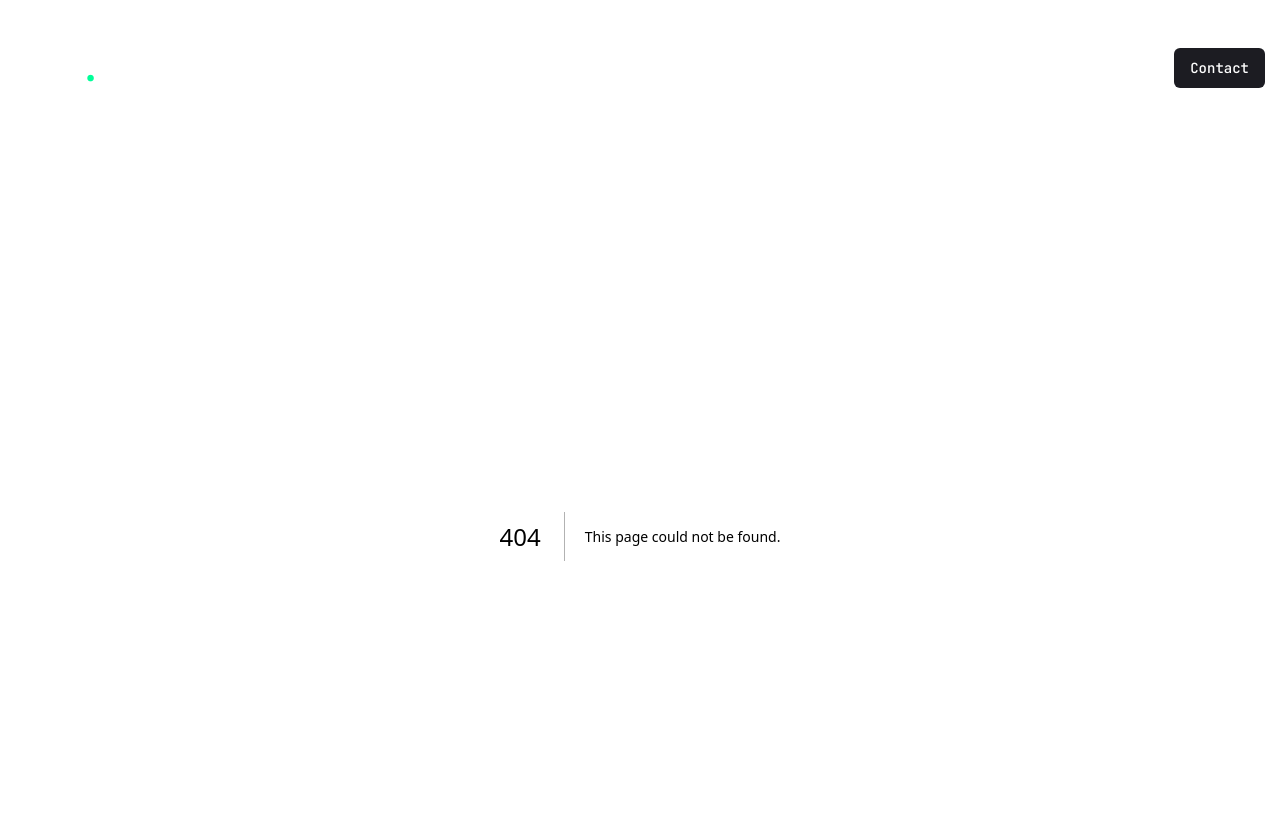
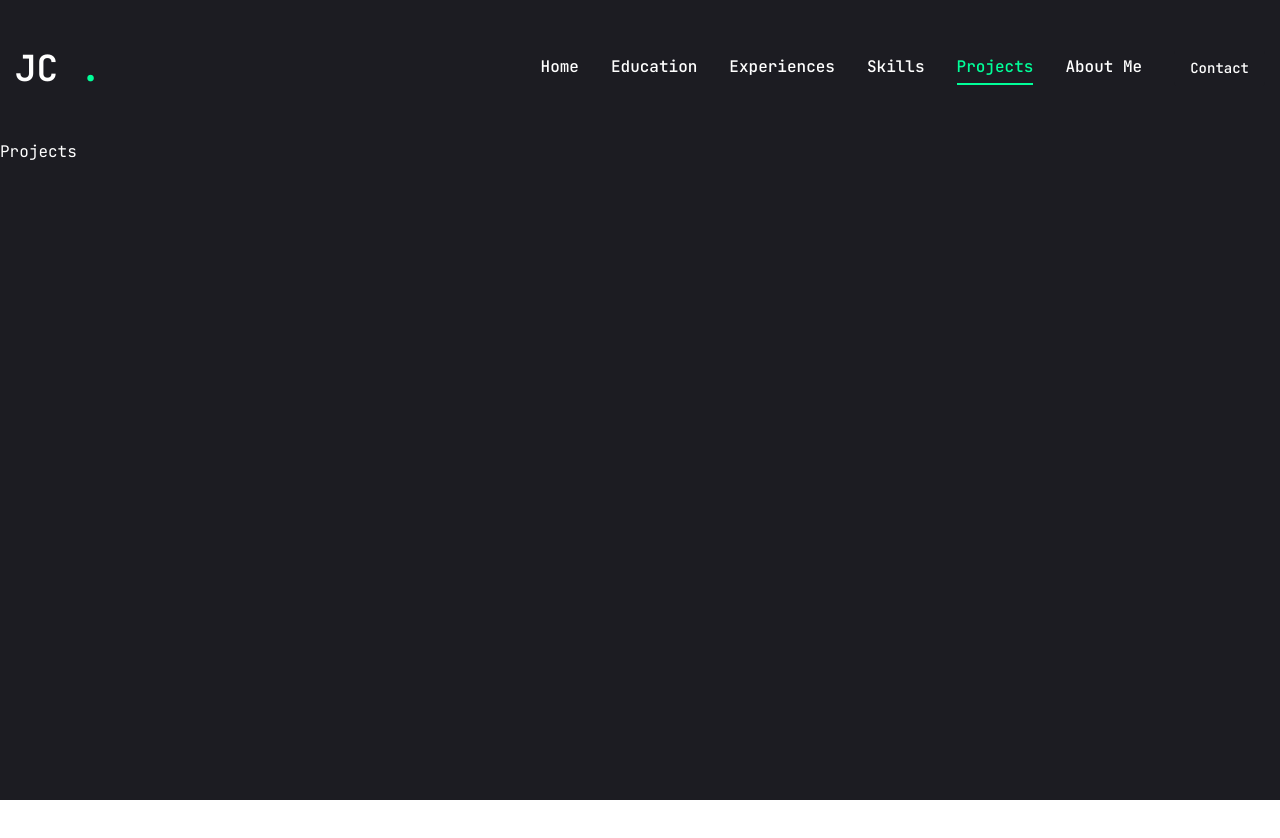
Before and after one commit to JeffersonCanuto/jefferson-portfolio, a Next.js app: page /projects in a window 1280 px wide. Before the commit this address had no page. Shown: the top 838 px of the page. After the commit the page ends 800 px from the top, so only its background shows below. Built offline with nearby package versions, Linux system fonts and the light colour scheme.

Commit message:
feat: add swiper package

```diff
--- a/package.json
+++ b/package.json
@@ -24,6 +24,7 @@
     "react-countup": "^6.5.3",
     "react-dom": "19.0.0-rc-02c0e824-20241028",
     "react-icons": "^5.3.0",
+    "swiper": "^11.1.15",
     "tailwind-merge": "^2.5.4",
     "tailwindcss-animate": "^1.0.7"
   },
--- /dev/null
+++ b/src/app/projects/page.jsx
@@ -0,0 +1,9 @@
+"use client";
+
+function Projects() {
+    return (
+        <div>Projects</div>
+    );
+}
+
+export default Projects;
--- a/src/components/Nav.jsx
+++ b/src/components/Nav.jsx
@@ -19,6 +19,10 @@ const links = [
     {
         name: "Skills",
         path: "/skills"
+    },
+    {
+        name: "Projects",
+        path: "/projects"
     },
     {
         name: "About me",
```
Also changed, not shown: 1 other file (tests, documents, lock files or other folders).
